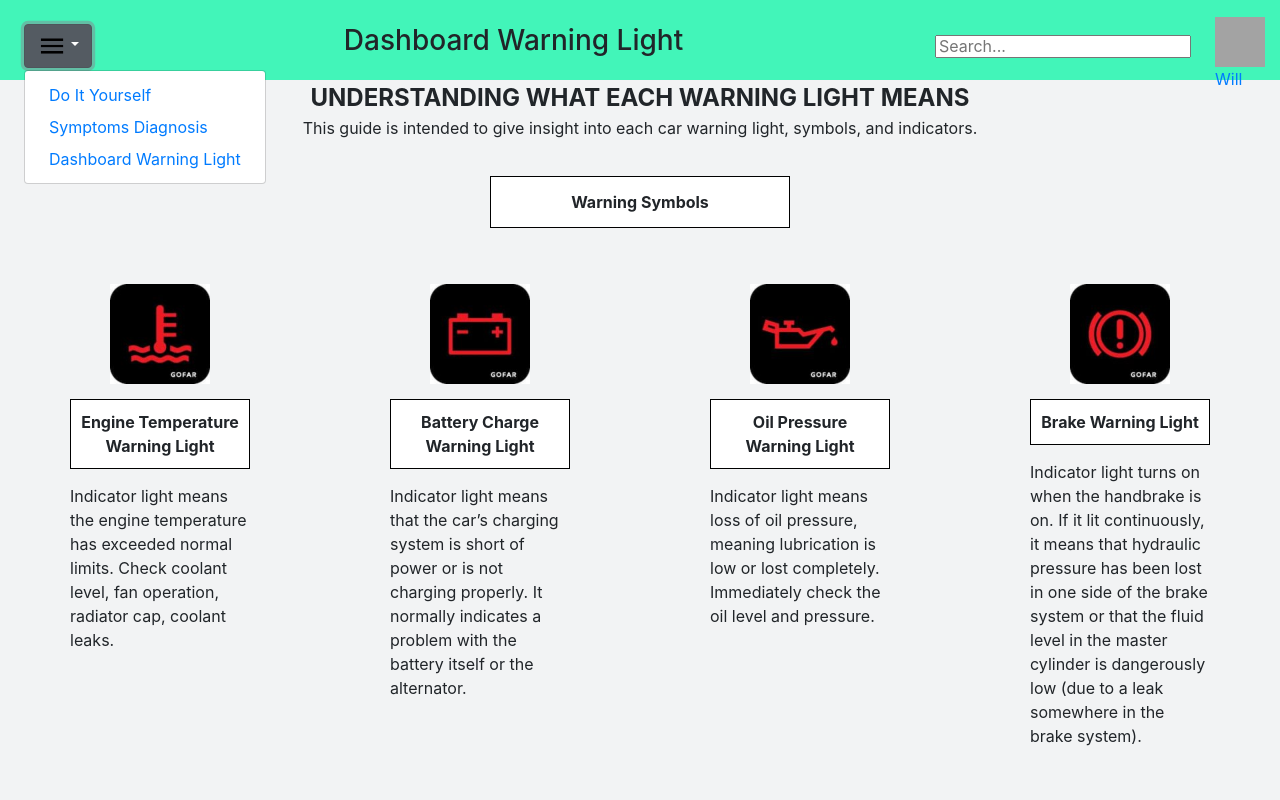
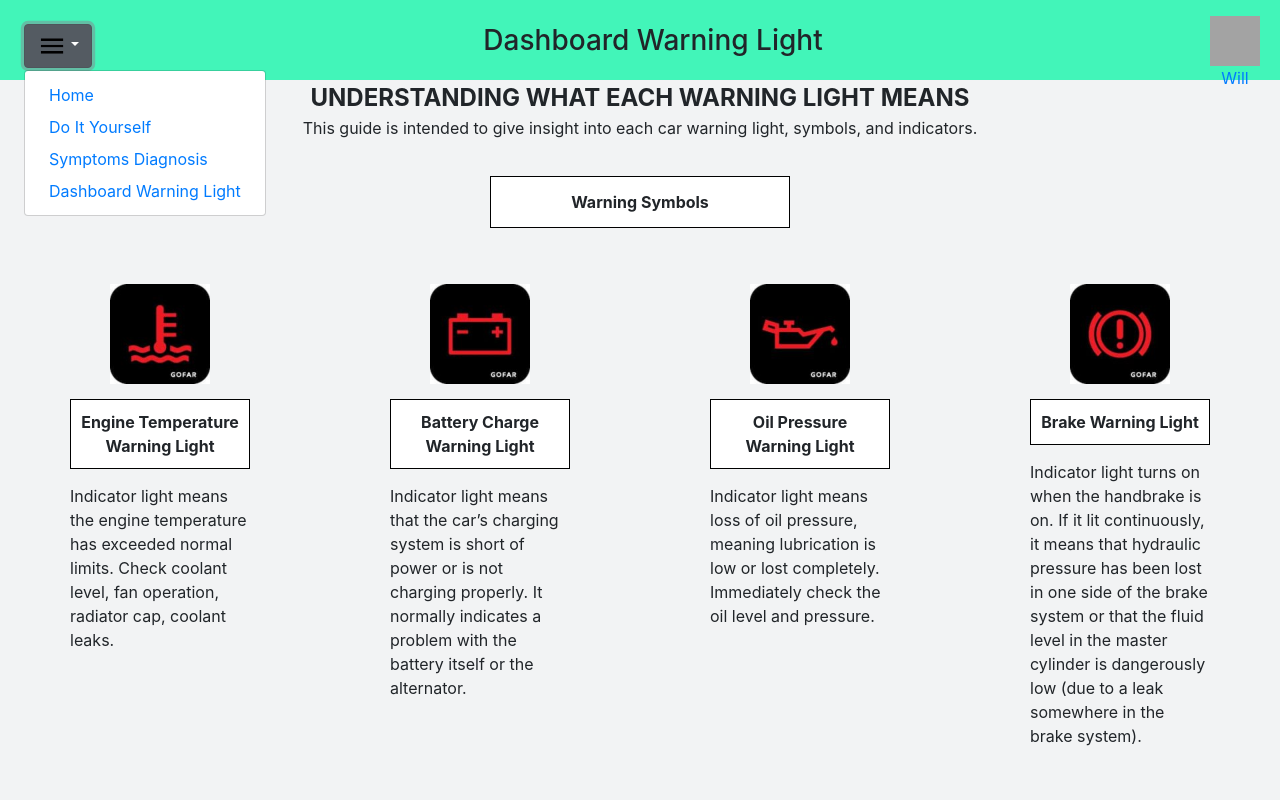
Before and after one commit to wkirkpat/under-the-hood, a React app: page /ewl in a window 1280 px wide. Both pictures are taken after a click on the button 58 px from the left and 46 px from the top of the page. Shown: the top 800 px of the page. Built offline with nearby package versions, Linux system fonts and the light colour scheme.

Commit message:
clean up

```diff
--- a/src/client/components/Header.tsx
+++ b/src/client/components/Header.tsx
@@ -5,7 +5,7 @@ import MenuButton from "./MenuButton";
 export default class Header extends React.Component<
   IHeaderProps,
   IHeaderState
-> {
+  > {
   constructor(props: IHeaderProps) {
     super(props);
     this.state = {
@@ -24,28 +24,21 @@ export default class Header extends React.Component<
             justifyContent: "space-between",
           }}
         >
-        {this.props.hasMenu ? <MenuButton /> : null}
+          {this.props.hasMenu ? <MenuButton /> : null}
           <h3 className="mt-4">{this.props.title}</h3>
-          {this.props.hasSearch && this.props.hasProfile ?
-          <div style={{display:"flex", flexDirection:"row", marginRight:"15px", alignItems:"center"}}>
-            <input className="h-25 m-4" placeholder="Search..." />
-            <Link to="/profile">
+          {this.props.hasProfile ?
+            <Link to="/profile" style={{margin:"0 20px", textAlign:"center"}}>
               <div
                 style={{
                   display: "block",
                   height: "50px",
                   width: "50px",
-                  backgroundColor: "#a3a3a3",
+                  backgroundColor: "#a3a3a3"
                 }}
                 className="mt-3"
               />
               <span>{this.state.userInfo.name}</span>
-            </Link>
-            </div>
-            :
-          this.props.hasSearch ? (
-            <input className="h-25 m-4" placeholder="Search..." />
-          ) : null}
+            </Link> : null}
           {this.props.hasLogin ? (
             <div className="mt-3 mr-3">
               <button className="btn btn-primary btn-sm border border-dark mr-2">
--- a/src/client/components/MenuButton.tsx
+++ b/src/client/components/MenuButton.tsx
@@ -15,6 +15,9 @@ export default class MenuButton extends React.Component<
      </Dropdown.Toggle>
 
        <Dropdown.Menu>
+         <Dropdown.Item>
+           <Link to="/home">Home</Link>
+         </Dropdown.Item>
           <Dropdown.Item>
             <Link to="/diy">Do It Yourself</Link>
           </Dropdown.Item>
--- a/src/client/pages/Home.tsx
+++ b/src/client/pages/Home.tsx
@@ -24,11 +24,11 @@ export default class Home extends React.Component<IHomeProps, IHomeState> {
         />
         <SimpleImageSlider
           width="100vw"
-          height="60vh"
+          height="85vh"
           images={images}
         />
 
-        <div style={{ textAlign: "center", fontSize: 70, fontWeight: "bold", height: "25vh" }}>Know how to properly care for your car</div>
+        <div style={{ color: "white", position: "absolute", bottom: "25vh", textAlign: "center", fontSize: 70, fontWeight: "bold", height: "25vh" }}>Know how to properly care for your car</div>
 
         <div style={{ borderStyle: "solid", height: "5vh", display: "flex", flexDirection: "row" }}>
           <div style={{ height: "100%", backgroundColor: "#fafafa", textAlign: "center", border: ".5px solid black", padding: "0 30px", lineHeight: "200%" }}>Airbag Recall</div>
--- a/src/client/scss/app.scss
+++ b/src/client/scss/app.scss
@@ -2,5 +2,6 @@ $theme-colors: (
     'primary': #0091ea //Covalence Blue!  :D
 );
 
+@import '../../../node_modules/bootstrap/scss/bootstrap.scss';
 
-@import '../../../node_modules/bootstrap/scss/bootstrap.scss';
+.dropdown-toggle:after { content: none }
```
